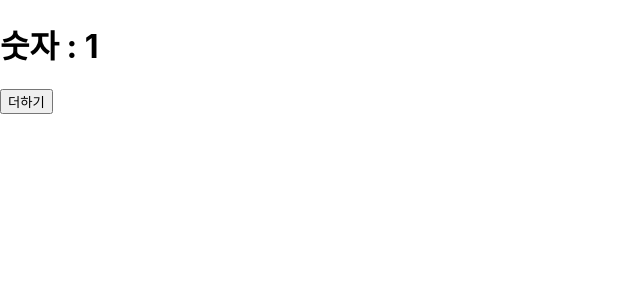
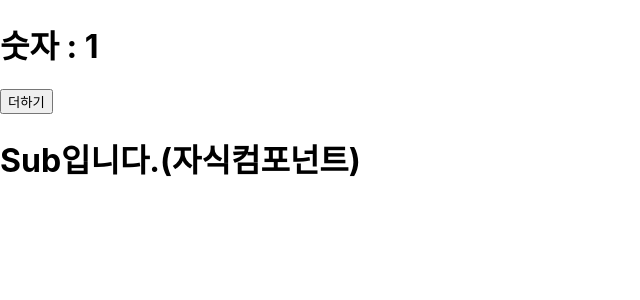
Before and after one commit to ckswns879/my-app, a React (Create React App) app: page / in a window 1280 px wide. Shown: the top 300 px of the page, without its empty margins (0-640 px from the left). Built offline with nearby package versions, Linux system fonts and the light colour scheme.

Commit message:
feat: UseState

```diff
--- a/src/UseState.js
+++ b/src/UseState.js
@@ -1,8 +1,10 @@
 import { useState } from "react";
+import Sub from "./Sub";
 
 
 
 function UseState() {
+
 //let number = 1; // 이렇게 하면 상태값 아님
 const [number, setNumber] = useState(1);  //상태값 //React안에 hooks라이브러리
 
@@ -16,6 +18,7 @@ return (
     <div>
         <h1>숫자 : {number}</h1>
         <button onClick={add}>더하기</button>
+        <Sub />
     </div>
 </>
 );
```
